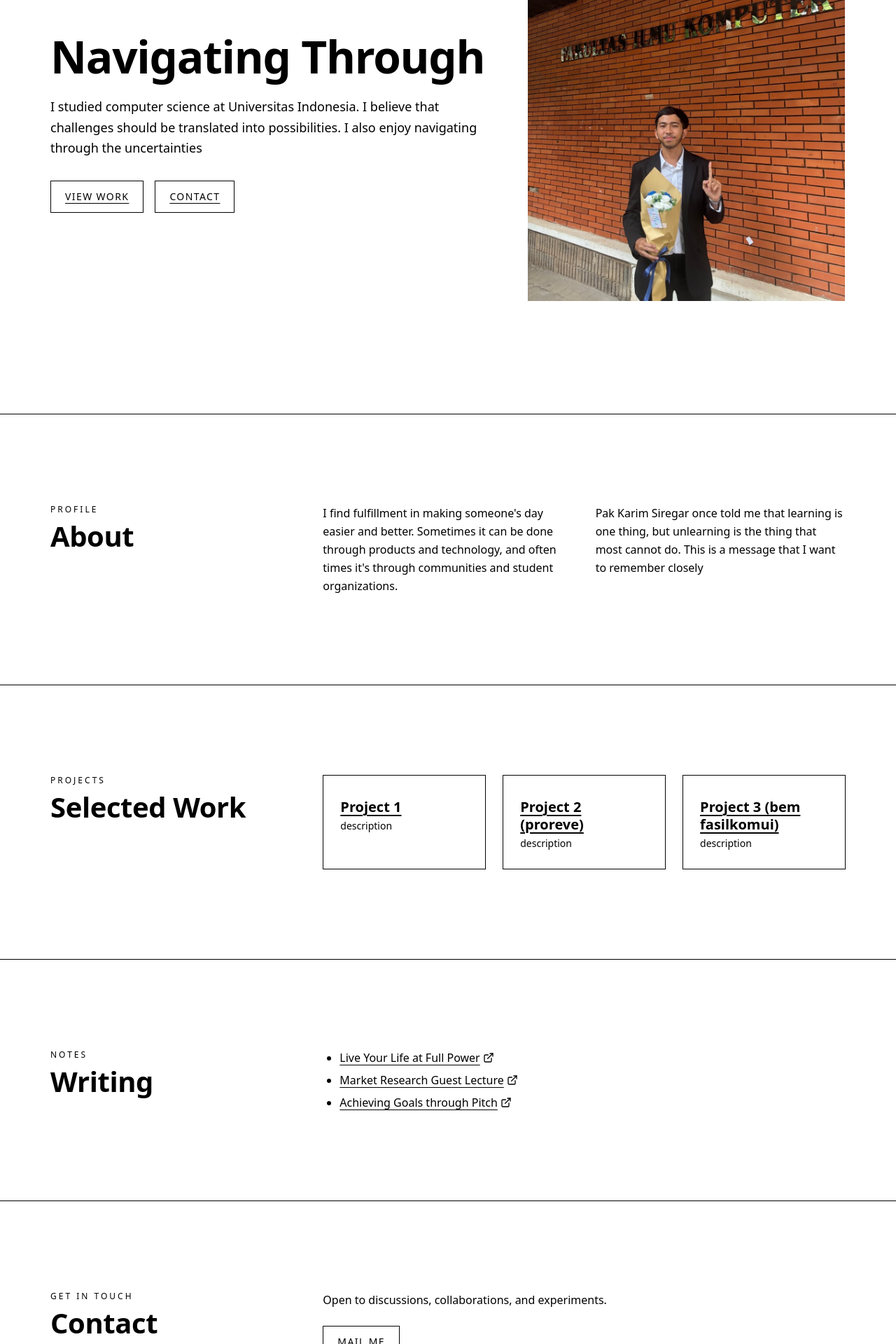
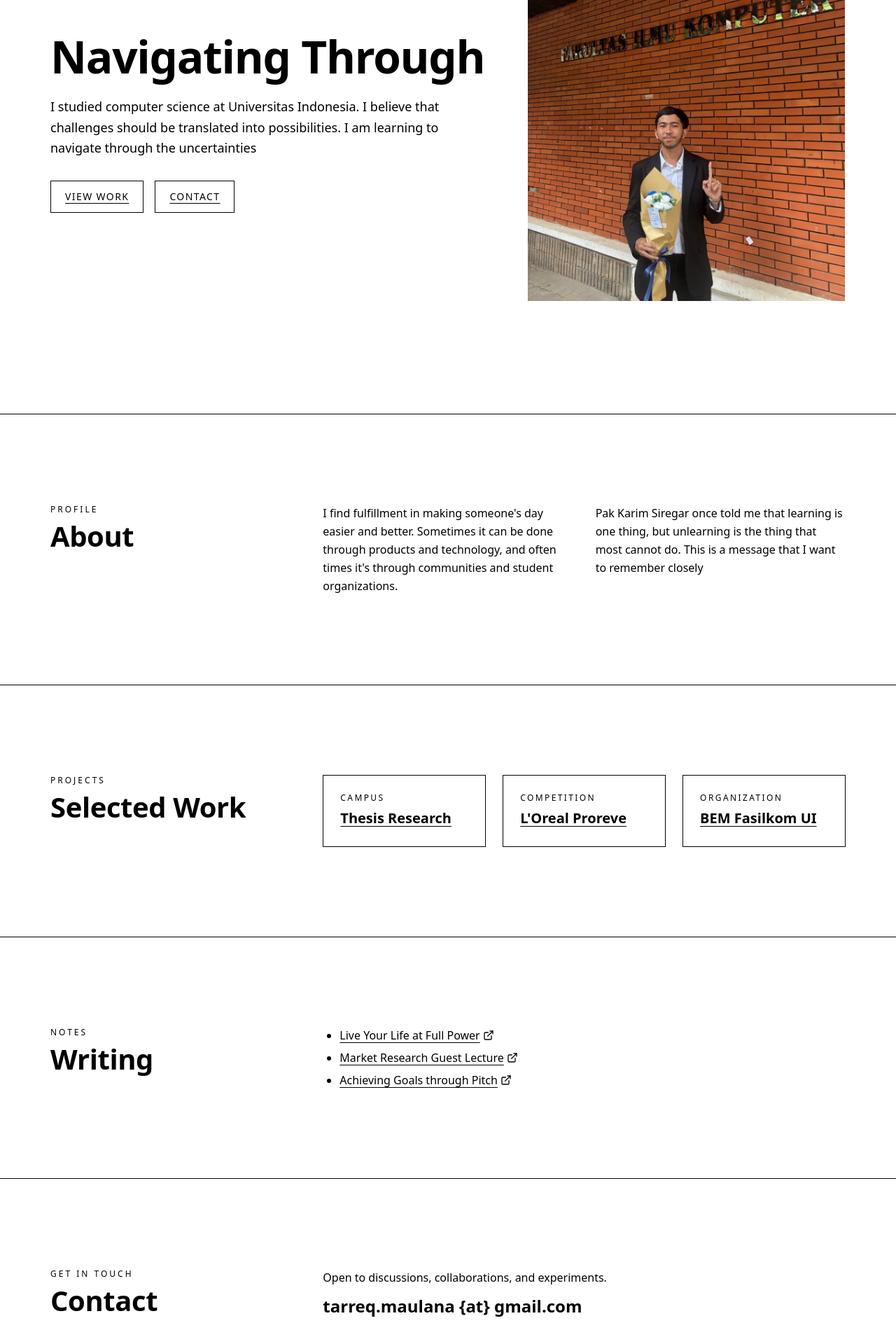
Before and after one commit to mrtrq/presence, a Next.js app: page / in a window 1280 px wide. Shown: the part 240-2160 px from the top of the page at 70% size. Built offline with nearby package versions, Linux system fonts and the light colour scheme.

Commit message:
site revamp (projects, contact, self-description)

```diff
--- a/app/page.tsx
+++ b/app/page.tsx
@@ -1,6 +1,7 @@
 import Image from "next/image";
 import { Section } from "./components/Section";
 import { ProjectCard } from "./components/ProjectCard";
+import { NewProjectCard } from "./components/NewProjectCard";
 import { ExternalLink } from "lucide-react";
 
 
@@ -15,8 +16,7 @@ export default function Page() {
               Navigating Through
             </h1>
             <p className="max-w-[60ch] text-lg text-[--color-muted] mb-8">
-               {/* I studied computer science at Universitas Indonesia. I believe that challenges should be translated into possibilities. In the realm of uncertainties, I can be the navigator.  */}
-               I studied computer science at Universitas Indonesia. I believe that challenges should be translated into possibilities. I also enjoy navigating through the uncertainties
+               I studied computer science at Universitas Indonesia. I believe that challenges should be translated into possibilities. I am learning to navigate through the uncertainties
             </p>
             <div className="flex gap-4">
               <a className="btn" href="#work">View Work</a>
@@ -45,13 +45,14 @@ export default function Page() {
       <Section id="work" title="Selected Work" kicker="Projects">
         <div className="grid md:grid-cols-3 gap-6">
           {/* research */}
-          <ProjectCard title="Project 1" desc="description" href="#" />
+          <NewProjectCard topic="Campus" title="Thesis Research" preview="We built a multi‑scenario pipeline comparing super‑resolution methods (bicubic, SRCNN) and feature sets from spectral indices to predict water quality parameters (TSS, TDS, and DO) from Sentinel‑2 imagery for Jakarta’s rivers." viewtype="slide" href="https://drive.google.com/file/d/1f0mQ08DmmCkrgantM24Aau_bQzDZN7Uo/view?usp=drive_link" />
           {/* project from competition */}
-          <ProjectCard title="Project 2 (proreve)" desc="description" href="#" />
+          <NewProjectCard topic="Competition" title="L'Oreal Proreve" desc="We submit an idea to pair a hair stylist’s tool with a mobile app to ensure accurate shade matching for color‑blind clients. We built the app protoype to demonstrate the flows and features." viewtype="prototype" href="https://www.figma.com/proto/mBzgjzKw9M1w1pnWoeM4pm/Brainstorm?node-id=8-627&p=f&t=PuvC8o6ToOqNFInw-0&scaling=scale-down&content-scaling=fixed&page-id=0%3A1" />
           {/* student organization */}
-          <ProjectCard title="Project 3 (bem fasilkomui)" desc="description" href="#" />
+          <NewProjectCard topic="Organization" title="BEM Fasilkom UI" desc="We extend the importance of student wellbeing, advocacy, and collaborative systems to create everyday campus life easier, fairer, and more connected." viewtype="grand design" href="https://drive.google.com/file/d/1yhmhCl2-L0ZD8DY8aUZ60iO9hrP0uPgm/view?usp=sharing" />
         </div>
       </Section>
+
 
       {/* Writing */}
       <Section id="writing" title="Writing" kicker="Notes">
@@ -94,8 +95,8 @@ export default function Page() {
 
       {/* Contact */}
       <Section id="contact" title="Contact" kicker="Get in touch">
-        <p className="mb-6">Open to discussions, collaborations, and experiments.</p>
-        <a className="btn" href="mailto:tarreq.maulana@gmail.com">Mail me</a>
+        <p className="mb-2">Open to discussions, collaborations, and experiments.</p>
+        <p className="text-2xl font-bold">tarreq.maulana {"{at}"} gmail.com</p>
       </Section>
     </>
   );
```
